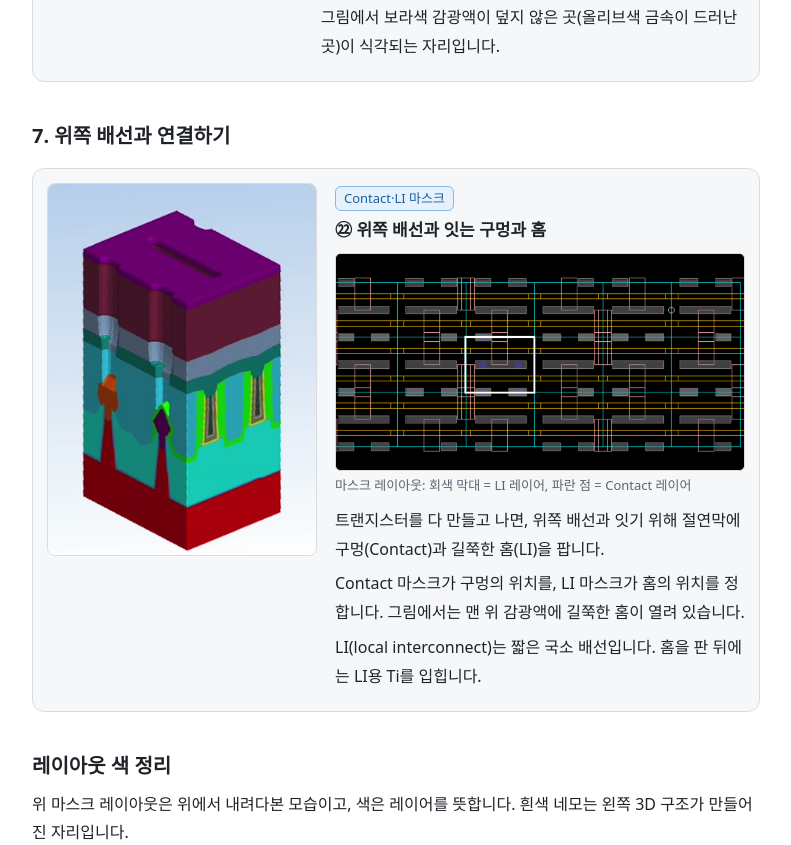
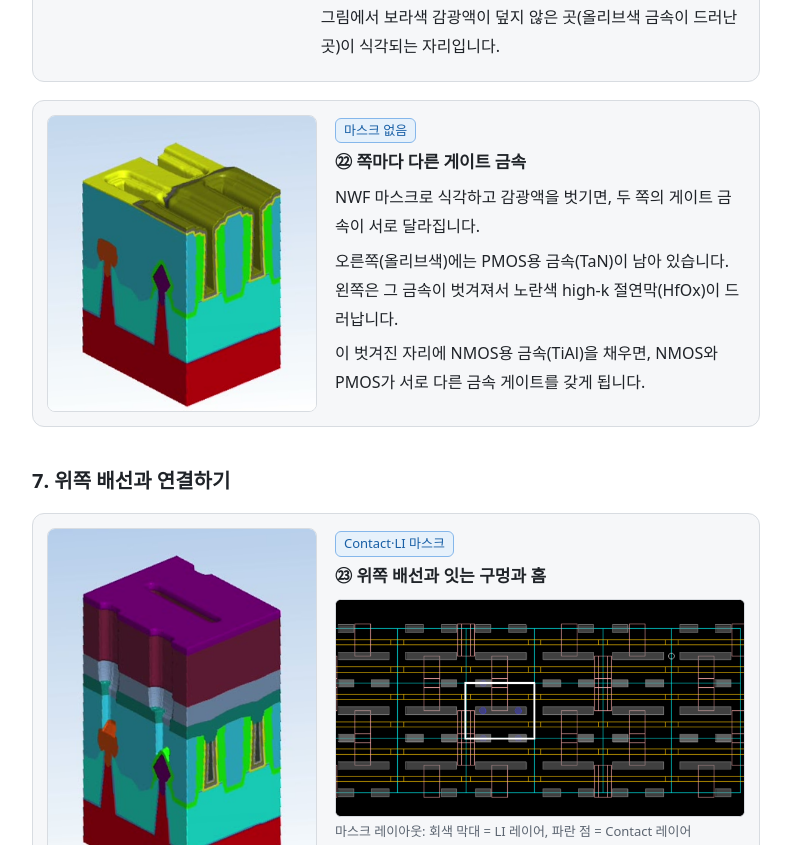
Before and after one commit to meyjeongtae-lang/semiconductor-study, a plain HTML site: page finfet.html in a window 1280 px wide. Shown: the part 10528-11373 px from the top of the page, without its empty margins (244-1035 px from the left). Drawn offline with Linux system fonts and the light colour scheme.

Commit message:
㉒ 쪽마다 다른 게이트 금속 단계 추가, 번호 조정
Co-Authored-By: Claude Sonnet 5.5 <noreply@anthropic.com>

```diff
--- a/finfet.html
+++ b/finfet.html
@@ -280,13 +280,24 @@
 </div>
 </div>
 
+<div class="fig step">
+<img src="img/finfet-c21b.png" alt="한쪽 게이트 홈에는 올리브색 금속이 있고 다른 쪽은 노란색 절연막이 드러난 구조 그림">
+<div>
+<span class="tag">마스크 없음</span>
+<h3>㉒ 쪽마다 다른 게이트 금속</h3>
+<p>NWF 마스크로 식각하고 감광액을 벗기면, 두 쪽의 게이트 금속이 서로 달라집니다.</p>
+<p>오른쪽(올리브색)에는 PMOS용 금속(TaN)이 남아 있습니다. 왼쪽은 그 금속이 벗겨져서 노란색 high-k 절연막(HfOx)이 드러납니다.</p>
+<p>이 벗겨진 자리에 NMOS용 금속(TiAl)을 채우면, NMOS와 PMOS가 서로 다른 금속 게이트를 갖게 됩니다.</p>
+</div>
+</div>
+
 <h2>7. 위쪽 배선과 연결하기</h2>
 
 <div class="fig step">
 <img src="img/finfet-c22.png" alt="맨 위 보라색 감광액에 길쭉한 홈이 열려 있는 그림">
 <div>
 <span class="tag">Contact·LI 마스크</span>
-<h3>㉒ 위쪽 배선과 잇는 구멍과 홈</h3>
+<h3>㉓ 위쪽 배선과 잇는 구멍과 홈</h3>
 <figure class="lay" style="margin-left:0;margin-right:0"><img src="img/finfet-8-contact-layout-r180.png" alt="회색 가로 막대와 파란 점이 보이는 마스크 레이아웃"><figcaption>마스크 레이아웃: 회색 막대 = LI 레이어, 파란 점 = Contact 레이어</figcaption></figure>
 <p>트랜지스터를 다 만들고 나면, 위쪽 배선과 잇기 위해 절연막에 구멍(Contact)과 길쭉한 홈(LI)을 팝니다.</p>
 <p>Contact 마스크가 구멍의 위치를, LI 마스크가 홈의 위치를 정합니다. 그림에서는 맨 위 감광액에 길쭉한 홈이 열려 있습니다.</p>
@@ -315,8 +326,8 @@
 <tr><td>Gate</td><td>게이트 선 모양</td><td>⑫</td></tr>
 <tr><td>GateCut</td><td>게이트 선 끊기</td><td>⑭</td></tr>
 <tr><td>NWF</td><td>NMOS 쪽 게이트 금속 영역 (NWell과 같은 레이아웃, 반전)</td><td>㉑</td></tr>
-<tr><td>Contact</td><td>위 배선과 잇는 구멍</td><td>㉒</td></tr>
-<tr><td>LI</td><td>짧은 국소 배선</td><td>㉒</td></tr>
+<tr><td>Contact</td><td>위 배선과 잇는 구멍</td><td>㉓</td></tr>
+<tr><td>LI</td><td>짧은 국소 배선</td><td>㉓</td></tr>
 </table>
 <p class="src">그림은 Coventor 공정 시뮬레이터로 만든 FinFET 모델의 단계별 3D 화면입니다.</p>
 </main>
```
Also changed, not shown: img/finfet-c21b.png (added).
